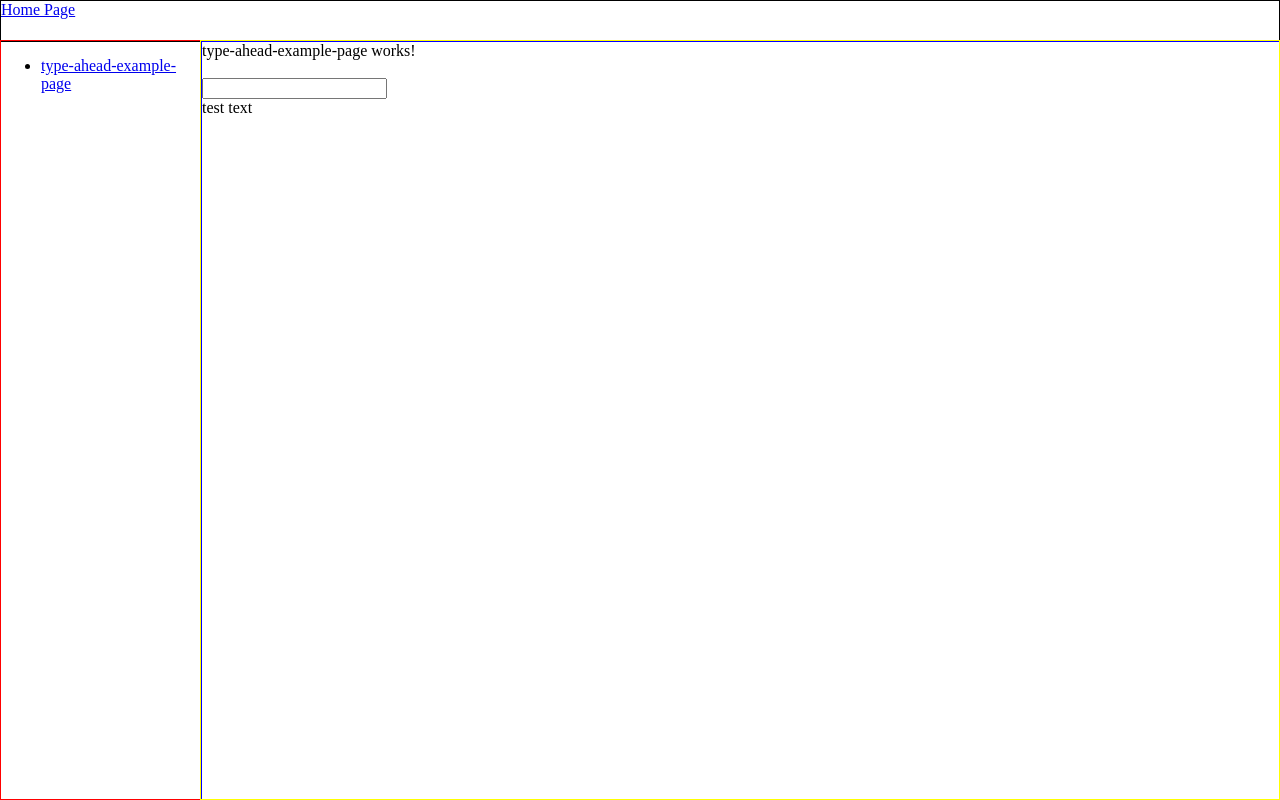
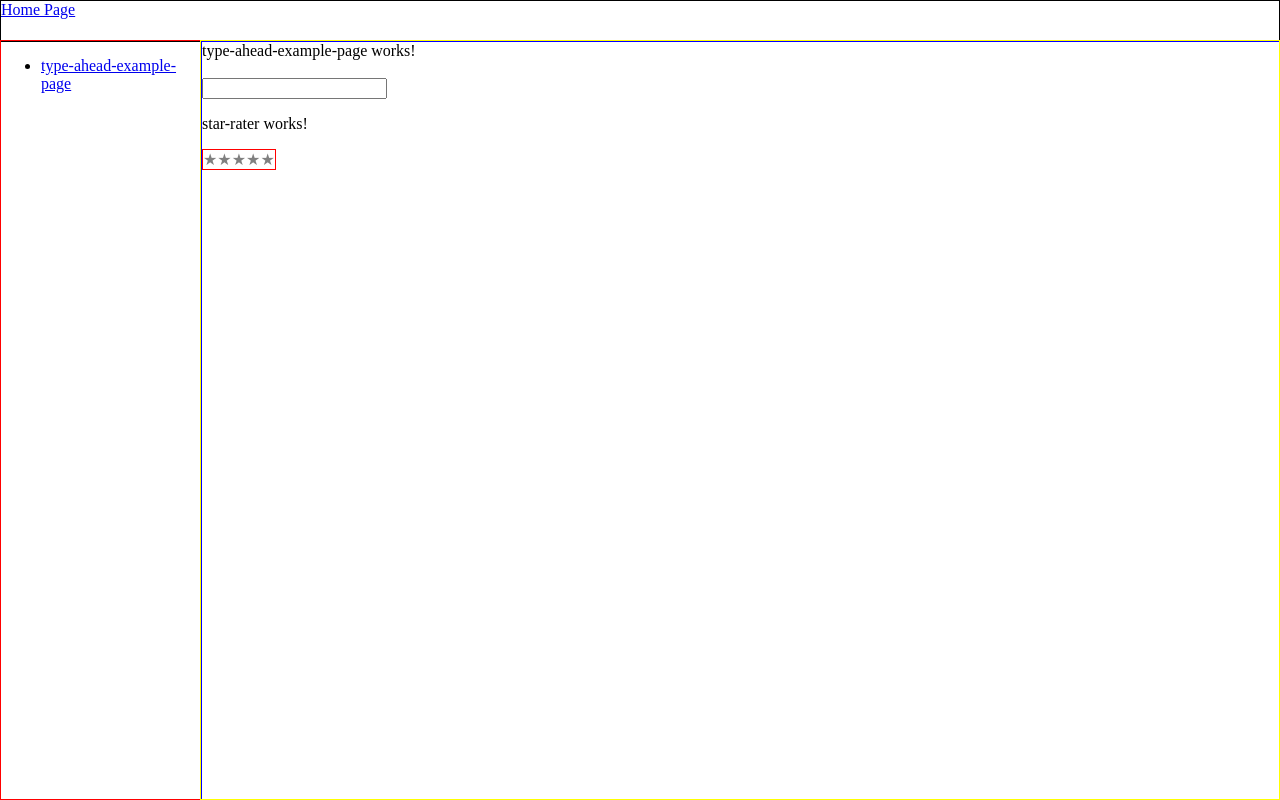
Before and after one commit to hasan1985/my-ng-components, an Angular app: page /my-component-lists/app-type-ahead-example-page in a window 1280 px wide. Built offline with nearby package versions, Linux system fonts and the light colour scheme.

Commit message:
star rater wip

```diff
--- a/src/app/my-components/star-rater/star-rater.component.html
+++ b/src/app/my-components/star-rater/star-rater.component.html
@@ -1 +1,10 @@
 <p>star-rater works!</p>
+
+<div (mouseleave) = "onContainerMouseLeave()" style="border: 1px solid red; display: inline-block;">
+    <span *ngFor = "let starState of starStates"
+        [innerHTML] = starChar
+        [className] = "starState && starState.enabled ? 'enabled' : 'disabled'"
+        (mouseenter) = onStarMouseEnter(starState.id)
+        (onclick) = onStarClick(starSta)
+    ></span>
+</div>
--- a/src/app/my-components/star-rater/star-rater.component.scss
+++ b/src/app/my-components/star-rater/star-rater.component.scss
@@ -0,0 +1,7 @@
+.enabled {
+    color: yellow;
+}
+
+.disabled {
+    color: gray;
+}
--- a/src/app/my-components/star-rater/star-rater.component.ts
+++ b/src/app/my-components/star-rater/star-rater.component.ts
@@ -1,15 +1,66 @@
-import { Component, OnInit } from '@angular/core';
+import { Component, OnInit, OnChanges, Input, Output, SimpleChanges } from '@angular/core';
+import { EventEmitter } from 'protractor';
+import { enableDebugTools } from '@angular/platform-browser';
 
 @Component({
-  selector: 'app-star-rater',
+  selector: 'star-rater',
   templateUrl: './star-rater.component.html',
   styleUrls: ['./star-rater.component.scss']
 })
-export class StarRaterComponent implements OnInit {
+export class StarRaterComponent implements OnChanges {
+
+  @Input() numberOfStars = 5;
+  @Input() rating = -1;
+  @Output() onRatingChange;
+
+  public readonly starChar = "&#9733";
+  public starStates: starState[] = [];
 
   constructor() { }
 
   ngOnInit(): void {
+    this.initStars();
   }
 
+  ngOnChanges(changes: SimpleChanges): void {
+    if (changes.numberOfStars) {
+      this.initStars();
+    }
+  }
+
+  public onContainerMouseLeave() {
+    this.highlight(this.rating);
+    console.log("onMouseoutFromContainer");
+  }
+
+  public onStarMouseEnter(index: number) {
+    this.highlight(index);
+    console.log("onMouseoverStar");
+  }
+
+  public onStarClick(index: number) {
+    this.rating = this.rating == index ? index - 1 : index;
+    this.highlight(this.rating);
+  }
+
+  private highlight(index: number) {
+    for (let i = 0; i < this.numberOfStars; i++) {
+      this.starStates[i].enabled = (i <= index);
+    }
+  }
+
+  private initStars() {
+    this.starStates = [];
+    for (let i = 0; i < this.numberOfStars; i++) {
+      this.starStates.push({
+        id: i,
+        enabled: false
+      });
+    }
+  }
 }
+
+interface starState {
+  id: number,
+  enabled: boolean
+}
--- a/src/app/page-components/type-ahead-example-page/type-ahead-example-page.component.html
+++ b/src/app/page-components/type-ahead-example-page/type-ahead-example-page.component.html
@@ -2,5 +2,5 @@
     type-ahead-example-page works! <br><br>
     <app-type-ahead [wordList]="wordList"></app-type-ahead>
 
-    <div>test text</div>
+    <star-rater></star-rater>
 </div>
```
